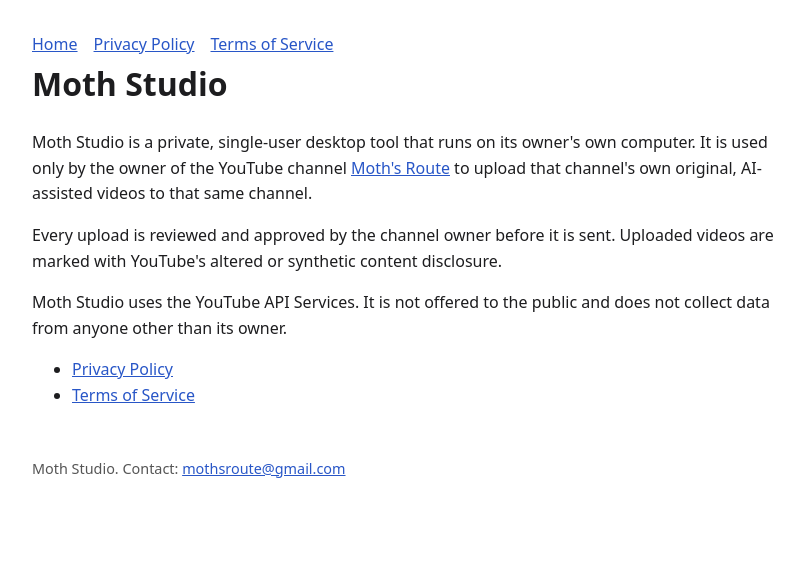
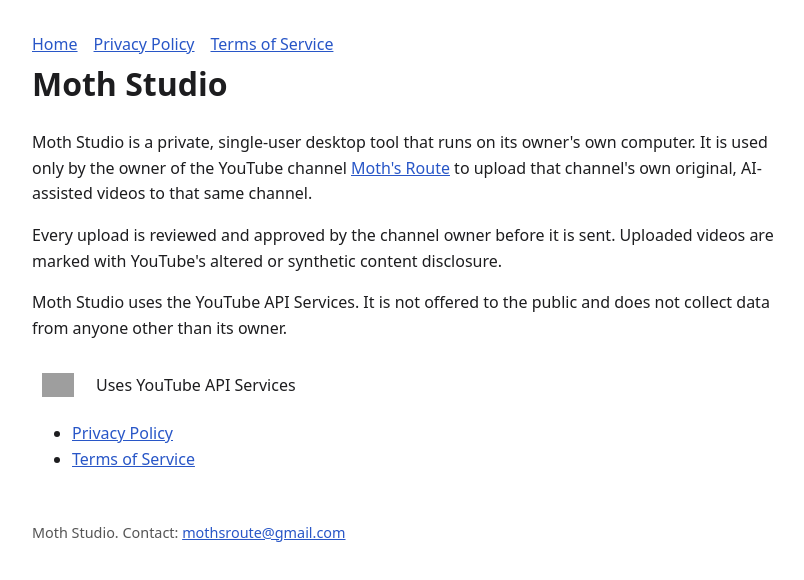
Before and after one commit to brandon-webdznr/moth-studio, a plain HTML site: page index.html in a window 1280 px wide. Shown: the whole page, without its empty margins (228-1032 px from the left). Drawn offline with Linux system fonts and the light colour scheme; grey boxes are pictures that could not be loaded.

Commit message:
Add YouTube logo and Uses YouTube API Services line to home page
Co-Authored-By: Claude Opus 5.5 <noreply@anthropic.com>
Claude-Session: https://claude.ai/code/session_01Aa193LjmfH5TDwcvhjd6FZ

```diff
--- a/index.html
+++ b/index.html
@@ -4,6 +4,7 @@
 <p>Moth Studio is a private, single-user desktop tool that runs on its owner's own computer. It is used only by the owner of the YouTube channel <a href="https://www.youtube.com/@MothsRoute">Moth's Route</a> to upload that channel's own original, AI-assisted videos to that same channel.</p>
 <p>Every upload is reviewed and approved by the channel owner before it is sent. Uploaded videos are marked with YouTube's altered or synthetic content disclosure.</p>
 <p>Moth Studio uses the YouTube API Services. It is not offered to the public and does not collect data from anyone other than its owner.</p>
+<p class="yt-badge"><a href="https://www.youtube.com" rel="noopener"><img src="https://www.gstatic.com/youtube/img/branding/youtubelogo/svg/youtubelogo.svg" alt="YouTube" height="24"></a><span>Uses YouTube API Services</span></p>
 <ul><li><a href="privacy.html">Privacy Policy</a></li><li><a href="terms.html">Terms of Service</a></li></ul>
 <footer>Moth Studio. Contact: <a href="mailto:mothsroute@gmail.com">mothsroute@gmail.com</a></footer>
 </body></html>
--- a/style.css
+++ b/style.css
@@ -1,3 +1,4 @@
 body{font-family:system-ui,-apple-system,Segoe UI,Roboto,sans-serif;max-width:760px;margin:0 auto;padding:32px 16px;line-height:1.6;color:#1d1d1f;background:#fff}
 h1{margin-top:0}a{color:#2856c7}nav a{margin-right:16px}footer{margin-top:48px;font-size:.9em;color:#555}
 @media (prefers-color-scheme:dark){body{background:#111;color:#eee}a{color:#8ab4ff}footer{color:#aaa}}
+.yt-badge{display:flex;align-items:center;gap:12px;margin:24px 0 8px}.yt-badge a{display:inline-flex;background:#fff;padding:8px 10px;border-radius:6px}.yt-badge img{height:24px;width:auto;display:block}
```
